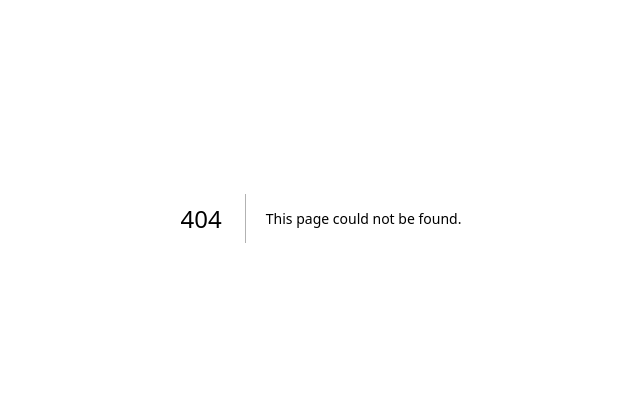
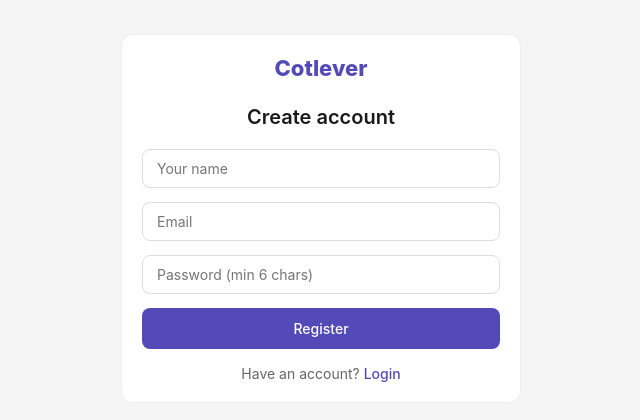
Before and after one commit to cotlevercom-ship-it/cotlever, a Next.js app: page /register in a window 1280 px wide. Before the commit this address had no page. Shown: the part 182-602 px from the top of the page, without its empty margins (319-959 px from the left). Built offline with nearby package versions, Linux system fonts and the light colour scheme.

Commit message:
Create page.js

```diff
--- /dev/null
+++ b/app/register/page.js
@@ -0,0 +1,55 @@
+'use client'
+import { useState } from 'react'
+import { useRouter } from 'next/navigation'
+import { supabase } from '@/lib/supabase'
+
+export default function Register() {
+  const [name, setName] = useState('')
+  const [email, setEmail] = useState('')
+  const [password, setPassword] = useState('')
+  const [error, setError] = useState('')
+  const [loading, setLoading] = useState(false)
+  const router = useRouter()
+
+  const handleRegister = async () => {
+    setLoading(true)
+    setError('')
+    const { data, error } = await supabase.auth.signUp({ email, password })
+    if (error) {
+      setError(error.message)
+      setLoading(false)
+      return
+    }
+    if (data.user) {
+      await supabase.from('profiles').insert({
+        id: data.user.id,
+        name,
+        bio: '',
+        role: 'member',
+      })
+      router.push('/members')
+    }
+    setLoading(false)
+  }
+
+  return (
+    <main style={{ minHeight: '100vh', display: 'flex', alignItems: 'center', justifyContent: 'center', padding: '20px' }}>
+      <div className="card" style={{ width: '100%', maxWidth: '400px' }}>
+        <a href="/" style={{ fontSize: '22px', fontWeight: 800, color: '#534AB7', display: 'block', marginBottom: '24px', textAlign: 'center' }}>Cotlever</a>
+        <h1 style={{ fontSize: '20px', fontWeight: 600, marginBottom: '20px', textAlign: 'center' }}>Create account</h1>
+        <div style={{ display: 'flex', flexDirection: 'column', gap: '14px' }}>
+          <input className="input" type="text" placeholder="Your name" value={name} onChange={e => setName(e.target.value)} />
+          <input className="input" type="email" placeholder="Email" value={email} onChange={e => setEmail(e.target.value)} />
+          <input className="input" type="password" placeholder="Password (min 6 chars)" value={password} onChange={e => setPassword(e.target.value)} />
+          {error && <p className="error">{error}</p>}
+          <button className="btn btn-primary" onClick={handleRegister} disabled={loading} style={{ width: '100%', padding: '12px' }}>
+            {loading ? 'Creating account...' : 'Register'}
+          </button>
+        </div>
+        <p style={{ textAlign: 'center', marginTop: '16px', fontSize: '14px', color: '#666' }}>
+          Have an account? <a href="/login" style={{ color: '#534AB7', fontWeight: 500 }}>Login</a>
+        </p>
+      </div>
+    </main>
+  )
+}
```
